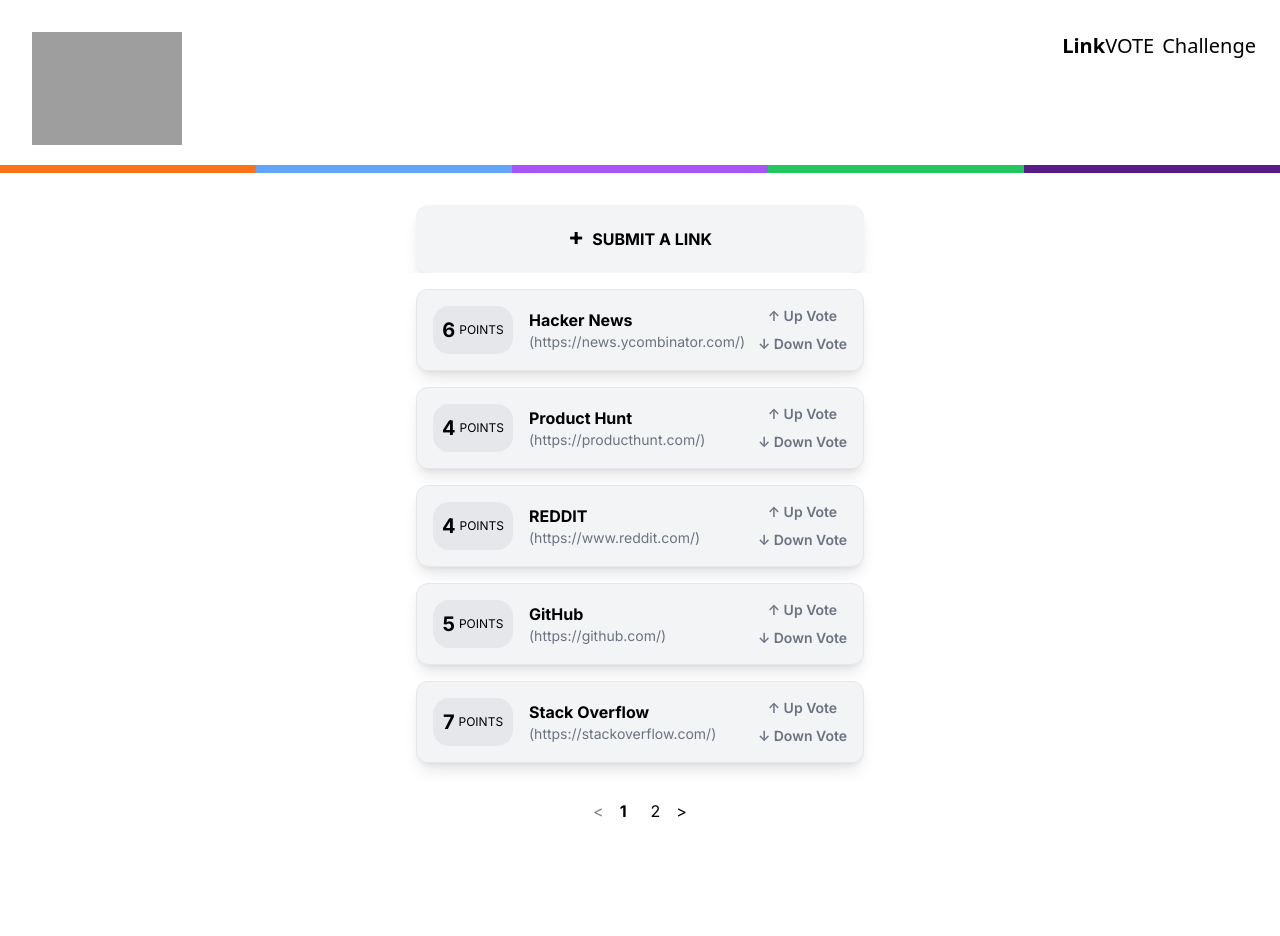
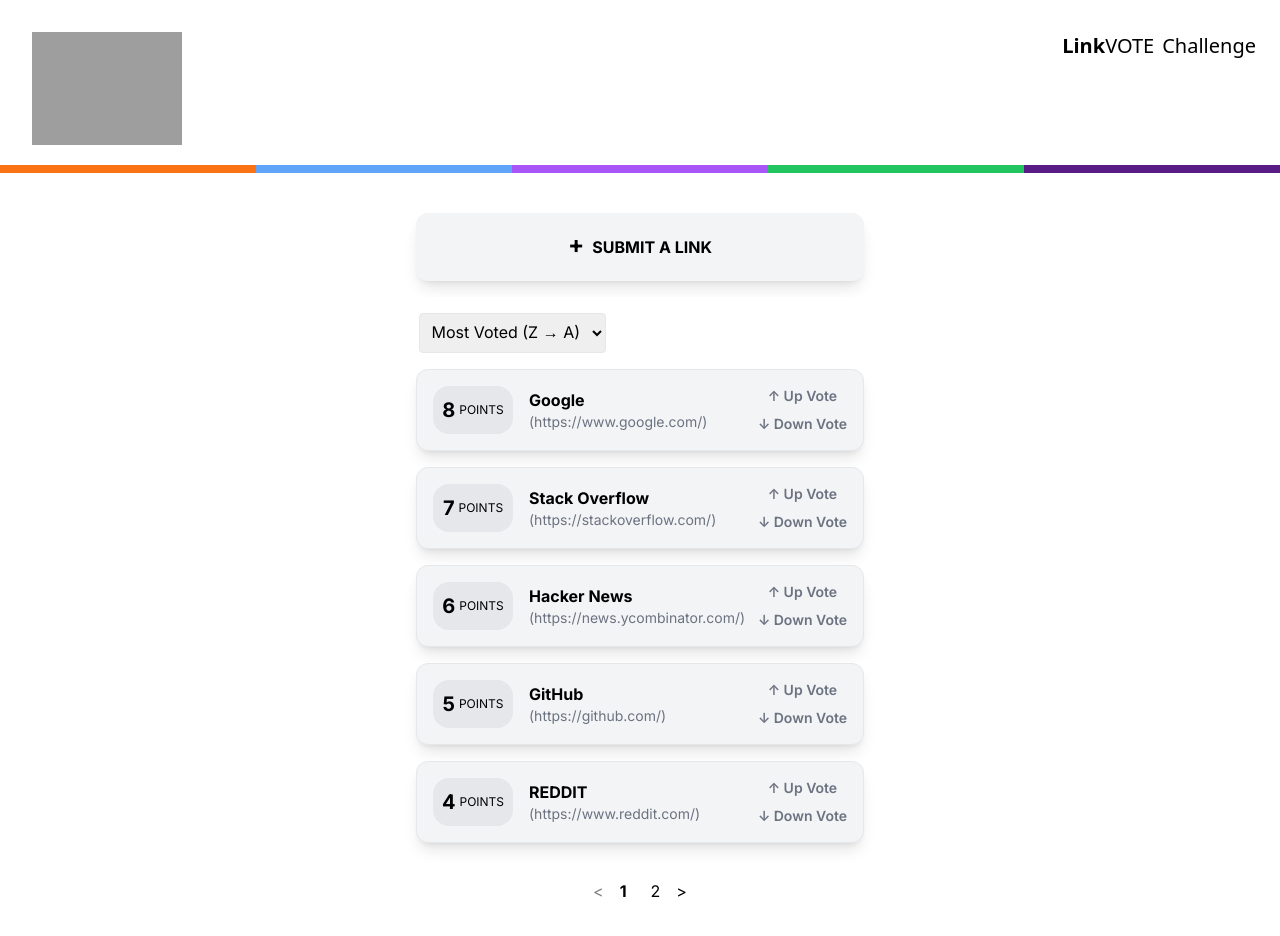
Before and after one commit to selinkarabicakkk/LinkVote, a Next.js app: page / in a window 1280 px wide. Shown: the top 936 px of the page. Built offline with nearby package versions, Linux system fonts and the light colour scheme; grey boxes are pictures that could not be loaded.

Commit message:
Sort func added

```diff
--- a/app/components/AddButton.tsx
+++ b/app/components/AddButton.tsx
@@ -3,7 +3,7 @@
 
 const AddButton: React.FC = () => {
     return (
-        <div className="bg-white flex flex-col items-center pt-8">
+        <div className="bg-white flex flex-col items-center pt-10 pb-4">
             <Link href="/add" className="bg-gray-100 p-4 flex items-center justify-center w-full max-w-md rounded-xl shadow-lg">
                 <span className="text-2xl font-bold mr-2 mb-1 border-1">+</span>
                 <span className="font-bold">SUBMIT A LINK</span>
--- a/app/components/LinkList.tsx
+++ b/app/components/LinkList.tsx
@@ -34,6 +34,8 @@
     const [showSuccessMessage, setShowSuccessMessage] = useState(false);
     const [successMessage, setSuccessMessage] = useState('');
 
+    const [sortOrder, setSortOrder] = useState<'most' | 'least'>('most');
+
     useEffect(() => {
         localStorage.setItem('links', JSON.stringify(links));
     }, [links]);
@@ -41,7 +43,7 @@
     const handleVote = (id: number, delta: number) => {
         setLinks(links => links.map(link =>
             link.id === id ? { ...link, points: link.points + delta } : link
-        ).sort((a, b) => b.points - a.points || b.id - a.id));
+        ));
     };
 
     const handleAddLink = (newLink: Link) => {
@@ -52,7 +54,6 @@
         setLinks(links => links.filter(link => link.id !== id));
         setShowDeletePopup(false);
         setLinkToDelete(null);
-
 
         const deletedLink = links.find(link => link.id === id);
         if (deletedLink) {
@@ -74,9 +75,22 @@
         setLinkToDelete(null);
     };
 
+    const handleSortChange = (event: React.ChangeEvent<HTMLSelectElement>) => {
+        setSortOrder(event.target.value as 'most' | 'least');
+    };
+
     const indexOfLastLink = currentPage * linksPerPage;
     const indexOfFirstLink = indexOfLastLink - linksPerPage;
-    const currentLinks = links.slice(indexOfFirstLink, indexOfLastLink);
+
+    const sortedLinks = [...links].sort((a, b) => {
+        if (sortOrder === 'most') {
+            return b.points - a.points || b.id - a.id;
+        } else {
+            return a.points - b.points || a.id - b.id;
+        }
+    });
+
+    const currentLinks = sortedLinks.slice(indexOfFirstLink, indexOfLastLink);
 
     const totalPages = Math.ceil(links.length / linksPerPage);
 
@@ -84,9 +98,14 @@
         setCurrentPage(page);
     };
 
-
     return (
         <div className="bg-white flex flex-col items-center ml-42 pt-4 flex-grow">
+            <div className="mb-4 pr-32 mr-32">
+                <select id="sortOrder" value={sortOrder} onChange={handleSortChange} className="border p-2 rounded">
+                    <option value="most">Most Voted (Z → A)</option>
+                    <option value="least">Less Voted (A → Z)</option>
+                </select>
+            </div>
             {currentLinks.map(link => (
                 <div
                     key={link.id}
```
